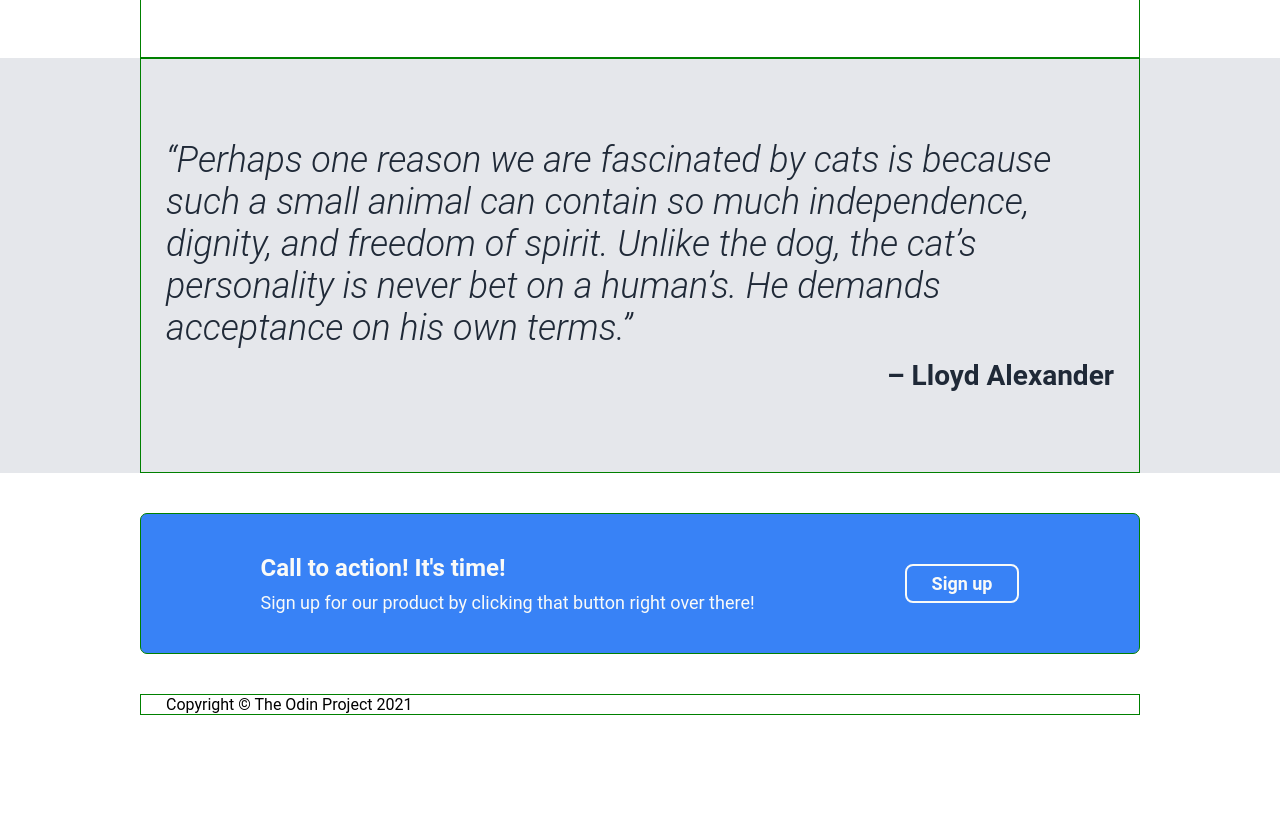
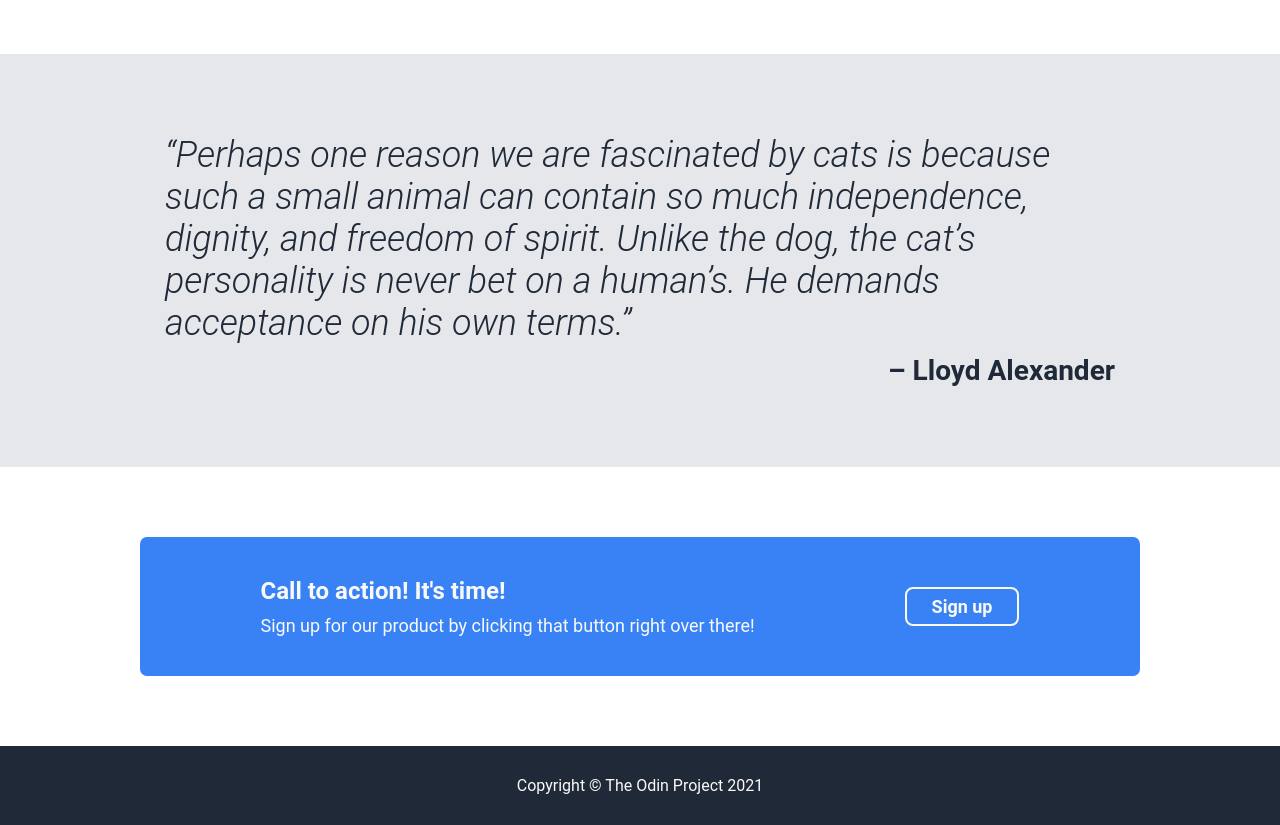
Before and after one commit to Krovannox/landing-page-project, a plain HTML site: page index.html in a window 1280 px wide. Shown: the part 788-1613 px from the top of the page. Before the commit the page ends 1503 px from the top, so only its background shows below. Drawn offline with Linux system fonts and the light colour scheme.

Commit message:
Add styling to footer

```diff
--- a/style.css
+++ b/style.css
@@ -6,14 +6,14 @@
 }
 
 .container {
-    border: 1px solid green;
     width: 1000px;
     margin: 0 auto;
     padding: 0 25px;
 }
 
 .navbar,
-.header {
+.header,
+.footer {
     background-color: #1F2937;
 }
 
@@ -161,7 +161,7 @@ button {
 
 .sign-up-ad .container {
     background-color: #3882F6;
-    margin: 40px auto;
+    margin: 70px auto;
     border-radius: 7px;
     display: flex;
     justify-content: center;
@@ -189,3 +189,11 @@ button {
     color:#F9FAF8;
     border: 2px solid #F9FAF8;
 }
+
+.footer {
+    color: #F9FAF8;
+    font-size: 16px;
+    text-align: center;
+    padding-top: 30px;
+    padding-bottom: 30px;
+}
```
